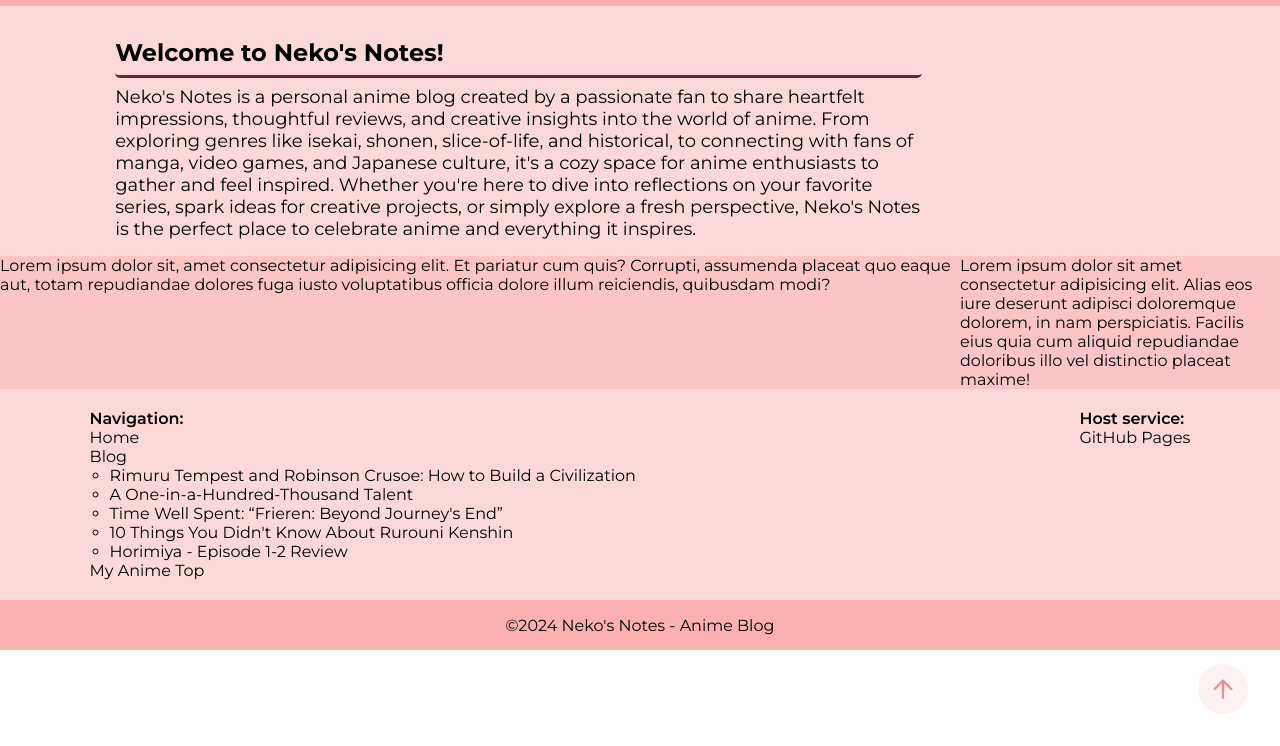
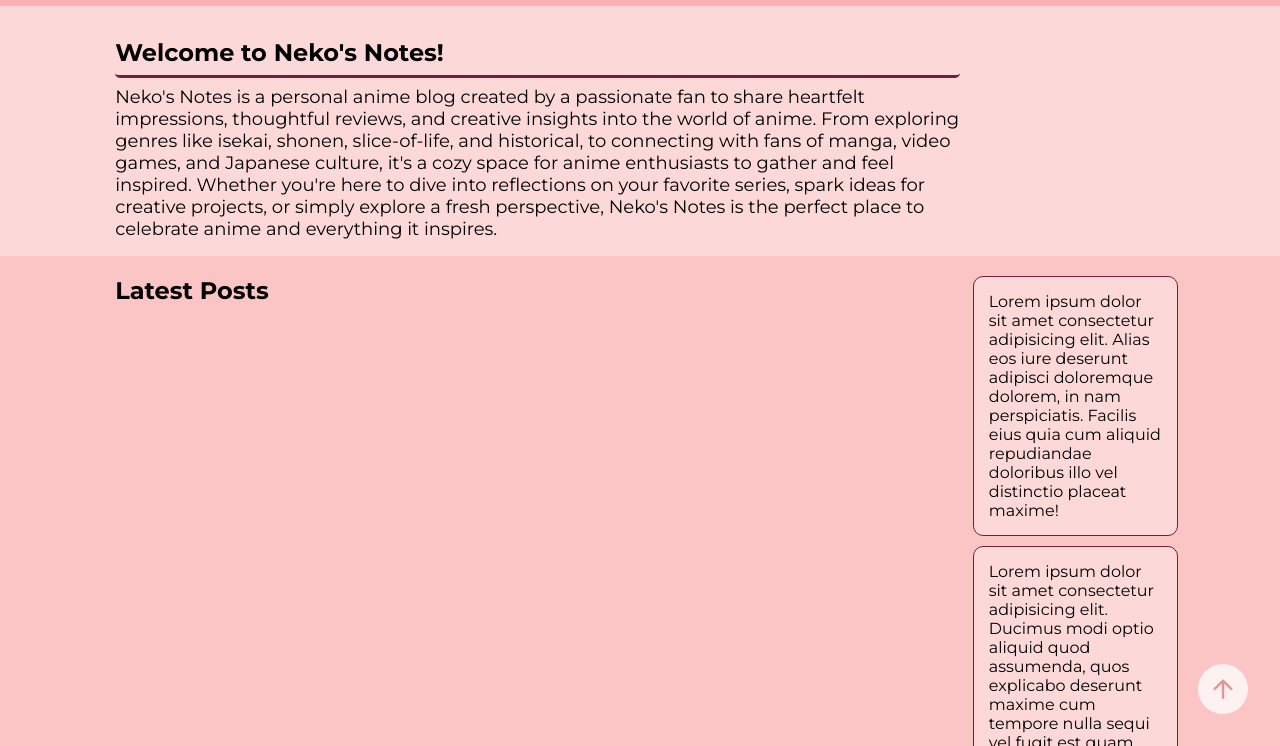
Before and after one commit to wizmarin/nekos-notes, a plain HTML site: page index.html in a window 1280 px wide. Shown: the part 54-800 px from the top of the page. Drawn offline with nearby package versions, Linux system fonts and the light colour scheme.

Commit message:
Added styles for aside content containers

```diff
--- a/index.html
+++ b/index.html
@@ -68,14 +68,17 @@
                 </div>
                  <div class="aside_container">
                     <aside>
-                        <div class="aside_content">
+                        <div class="email">
                             <p>Lorem ipsum dolor sit amet consectetur adipisicing elit. Alias eos iure deserunt adipisci doloremque dolorem, in nam perspiciatis. Facilis eius quia cum aliquid repudiandae doloribus illo vel distinctio placeat maxime!</p>
+                        </div>
+                        <div class="social_media">
+                            <p>Lorem ipsum dolor sit amet consectetur adipisicing elit. Ducimus modi optio aliquid quod assumenda, quos explicabo deserunt maxime cum tempore nulla sequi vel fugit est quam, obcaecati nemo. Alias, asperiores.</p>
                         </div>
                     </aside>
                 </div>
                 <div class="content_container">
-                    <div class="main_content">
-                        <p>Lorem ipsum dolor sit, amet consectetur adipisicing elit. Et pariatur cum quis? Corrupti, assumenda placeat quo eaque aut, totam repudiandae dolores fuga iusto voluptatibus officia dolore illum reiciendis, quibusdam modi?</p>
+                    <div class="main_content_container">
+                        <h2>Latest Posts</h2>
                     </div>
                 </div>
                 <div class="clearfix"></div>
--- a/styles/base.css
+++ b/styles/base.css
@@ -107,7 +107,7 @@ main .main_container .description_container {
 
 main .main_container .description_container #description {
     margin-left: 9vw;
-    margin-right: 28vw;
+    margin-right: 25vw;
 }
 
 main .main_container .aside_container {
@@ -115,8 +115,43 @@ main .main_container .aside_container {
     float: right;
 }
 
+main .main_container .aside_container aside {
+    margin-right: 8vw;
+    margin-left: 1vw;
+    padding-top: 20px;
+    padding-bottom: 20px;
+    height: 100%;
+}
+
+main .main_container .aside_container aside .email {
+    width: 100%;
+    height: 100%;
+    background-color: #fdd8d8;
+    border: #6d213c solid 1px;
+    border-radius: 10px;
+    margin-bottom: 10px;
+    padding: 15px;
+}
+
+main .main_container .aside_container aside .social_media {
+    width: 100%;
+    height: 100%;
+    background-color: #fdd8d8;
+    border: #6d213c solid 1px;
+    border-radius: 10px;
+    margin-top: 10px;
+    padding: 15px;
+}
+
 main .main_container .content_container {
     width: 75%;
+}
+
+main .main_container .content_container .main_content_container {
+    margin-left: 9vw;
+    margin-right: 1vw;
+    padding-top: 20px;
+    padding-bottom: 20px;
 }
 
 /* Footer styles */
```
